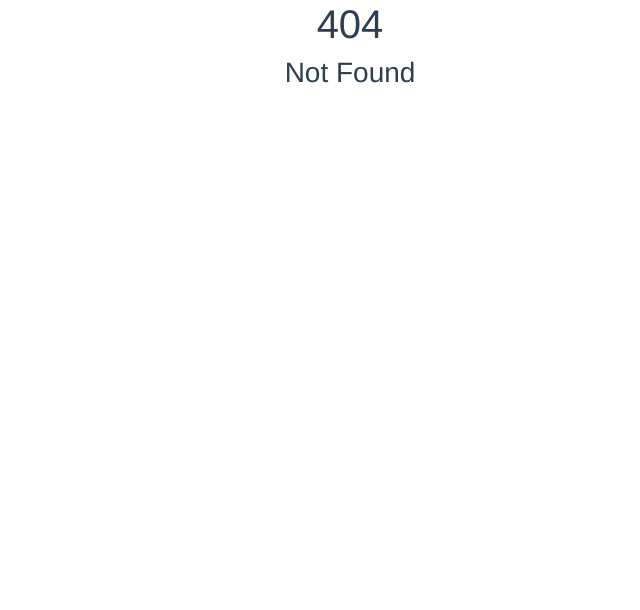
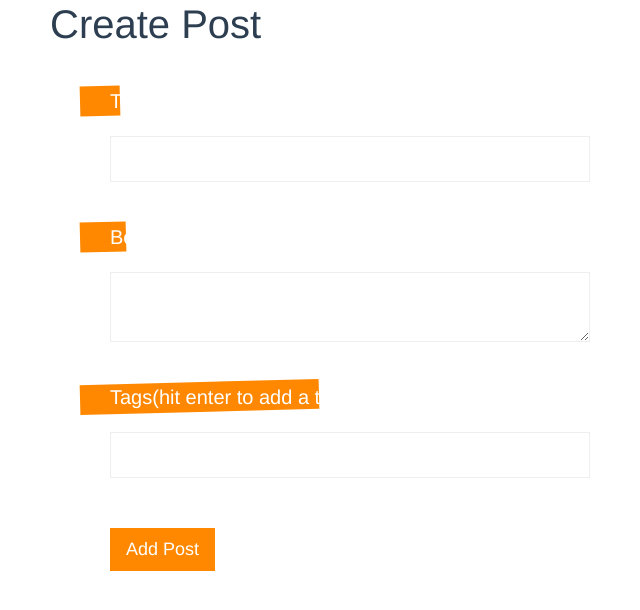
Before and after one commit to fisheeesh/Blog-Post, a Vue app: page /create in a window 1280 px wide. Before the commit this address had no page. Shown: the top 610 px of the page, without its empty margins (290-930 px from the left). Built offline with nearby package versions, Linux system fonts and the light colour scheme.

Commit message:
create post front-end

```diff
--- a/src/App.vue
+++ b/src/App.vue
@@ -11,7 +11,9 @@ export default{
   font-family: Avenir, Helvetica, Arial, sans-serif;
   -webkit-font-smoothing: antialiased;
   -moz-osx-font-smoothing: grayscale;
-  text-align: center;
+  max-width: 600px;
+  /* background-color: red; */
+  margin: 0 auto;
   color: #2c3e50;
 }
 </style>
--- a/src/components/Spinner.vue
+++ b/src/components/Spinner.vue
@@ -15,7 +15,7 @@ export default {
     border-radius: 50%;
     border: 3px solid rgb(238, 237, 237);
     margin: 30px auto;
-    border-top-color: red;
+    border-top-color: #00ce89;
     animation: spin 1s linear infinite;
 }
 @keyframes spin{
--- a/src/router/index.js
+++ b/src/router/index.js
@@ -2,6 +2,7 @@ import { createRouter, createWebHistory } from 'vue-router'
 import HomeView from '../views/HomeView.vue'
 import DetailPost from '@/views/DetailPost.vue'
 import NotFound from '@/views/NotFound.vue'
+import CreatePost from '@/views/CreatePost.vue'
 
 const routes = [
   {
@@ -24,6 +25,11 @@ const routes = [
   {
     path : "/:catchAll(.*)",
     component : NotFound
+  },
+  {
+    path : "/create",
+    name : "create",
+    component : CreatePost
   }
 ]
 
--- /dev/null
+++ b/src/views/CreatePost.vue
@@ -0,0 +1,97 @@
+<template>
+    <h1>Create Post</h1>
+    <form>
+        <label for="">Title</label>
+        <input type="text" required v-model="title">
+        <label>Body</label>
+        <textarea required v-model="body"></textarea>
+        <label>Tags(hit enter to add a tag)</label>
+        <input type="text" v-model="tag" @keydown.enter.prevent="handleKeydown">
+        <div class="tagContainer">
+            <p v-for="tag in tags" :key="tag" class="tag">{{ tag }}</p>
+        </div>
+        <button>Add Post</button>
+    </form>
+</template>
+
+<script>
+import { ref } from 'vue';
+
+export default {
+    setup(){
+        let title = ref('')
+        let body = ref('')
+        let tag = ref('')
+        let tags = ref([])
+
+        let handleKeydown = () =>{
+            if(!tags.value.includes(tag.value) && tag.value){
+                tag.value = tag.value.replace(/\s/, '')
+                tags.value.push(tag.value)
+            }
+            tag.value = ''
+        }
+
+        return { title, body, tag, handleKeydown, tags }
+    }
+}
+</script>
+
+<style>
+form{
+    max-width: 480px;
+    margin: 0 auto;
+    text-align: left;
+}
+input, textarea{
+    display: block;
+    margin: 10px 0;
+    width: 100%;
+    box-sizing: border-box;
+    padding: 10px;
+    border: 1px solid #eee
+}
+label{
+    display: inline-block;
+    margin-top: 30px;
+    position: relative;
+    font-size: 20px;
+    color: white;
+    margin-bottom: 10px
+}
+label::before{
+    content: "";
+    display: block;
+    width: 100%;
+    height: 100%;
+    background: #ff8800;
+    position: absolute;
+    z-index: -1;
+    padding-right: 40px;
+    left: -30px;
+    transform: rotateZ(-1.5deg);
+}
+button{
+    display: block;
+    margin-top: 30px;
+    background: #ff8800;
+    color: white;
+    border: none;
+    padding: 8px 16px;
+    font-size: 18px;
+}
+.tagContainer{
+    display: flex;
+    flex-wrap: wrap;
+    margin-top: 20px;
+}
+.tag{
+    display: inline-block;
+    padding: 10px 15px;
+    border: 1px solid black;
+    border-radius: 50px;
+    color: black;
+    margin: 0 5px 5px 0;
+    font-weight: bold;
+}
+</style>
--- a/src/views/HomeView.vue
+++ b/src/views/HomeView.vue
@@ -8,10 +8,7 @@
       <PostsList :posts="posts"></PostsList>
     </div>
     <div v-else>
-      <button class="btn btn-primary" type="button" disabled>
-        <span class="spinner-border spinner-border-sm" role="status" aria-hidden="true"></span>
-        Loading...
-      </button>
+      <Spinner></Spinner>
     </div>
   </div>
 </template>
@@ -23,8 +20,7 @@ import getPosts from '@/composables/getPosts';
 
 export default {
   components: {
-    Spinner, PostsList
-  },
+    Spinner, PostsList },
   setup() {
 
     let { posts, error, load } = getPosts() // {posts, error, load} will return and its gonna work like object destructing
```
